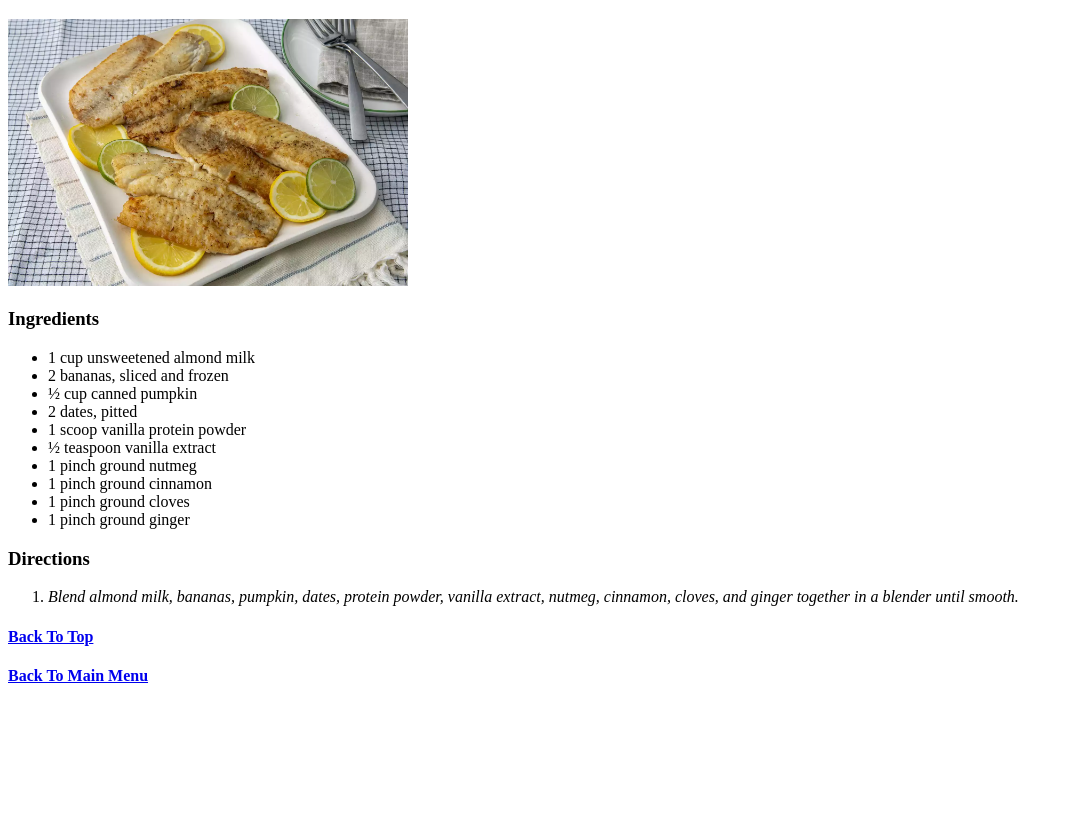
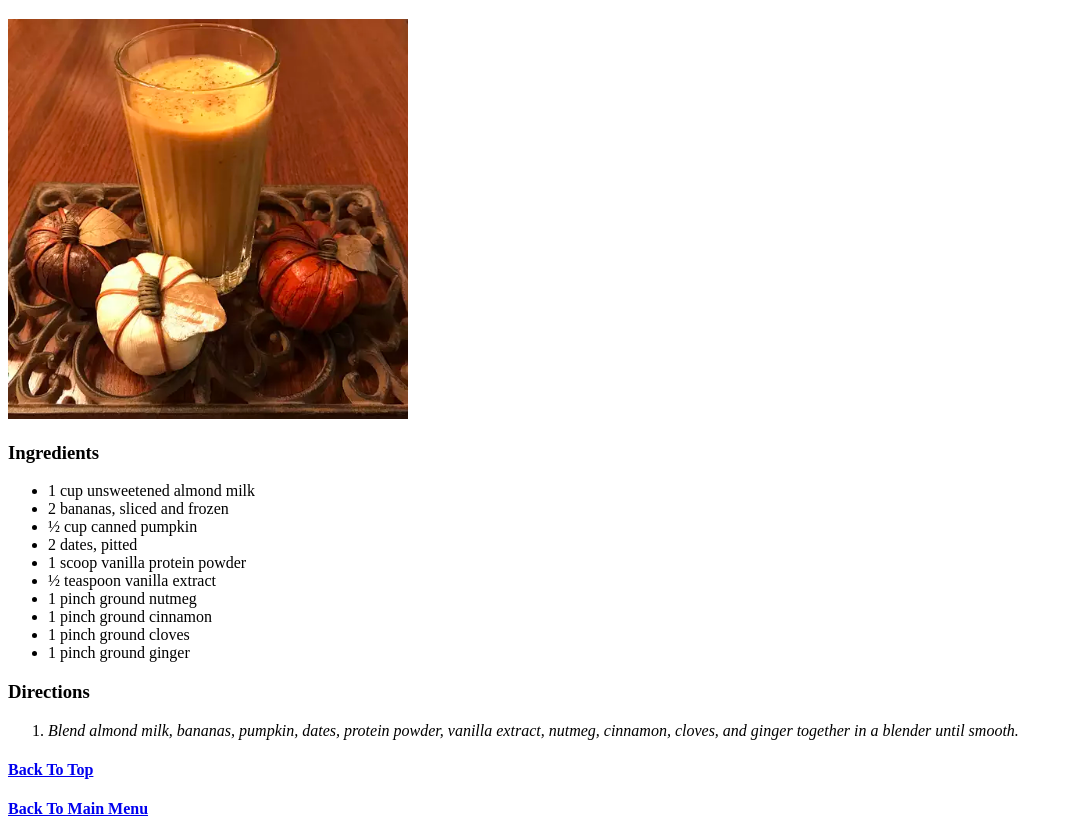
Before and after one commit to SSANDEEPR/odin-recipes, a plain HTML site: page recipes/drink.html in a window 1280 px wide. Shown: the part 61-901 px from the top of the page, without its empty margins (0-1073 px from the left). Before the commit the page ends 800 px from the top, so only its background shows below. Drawn offline with Linux system fonts and the light colour scheme.

Commit message:
Update drink.html

```diff
--- a/recipes/drink.html
+++ b/recipes/drink.html
@@ -6,7 +6,7 @@
     </head>
     <body>
         <h1>Pumpkin Spice Protein Drink</h1>
-            <img src="../img/pan.jpg" style="width: 400px; height: 350;" alt="Pumpkin Spice Protein Drink">
+            <img src="../img/drink.jpg" style="width: 400px; height: 350;" alt="Pumpkin Spice Protein Drink">
 
         <h3>Ingredients</h3>
              <ul>
```
